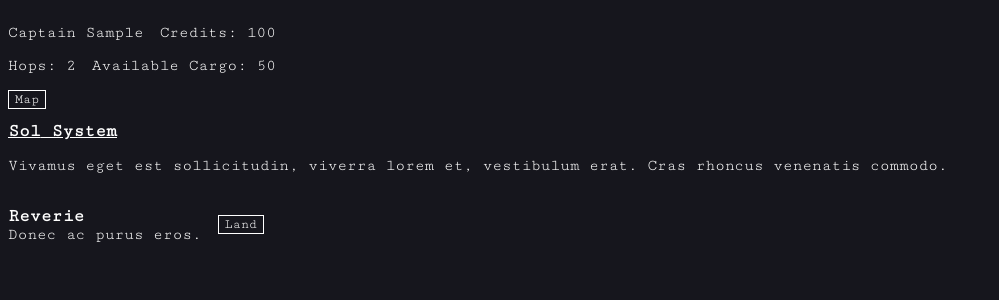
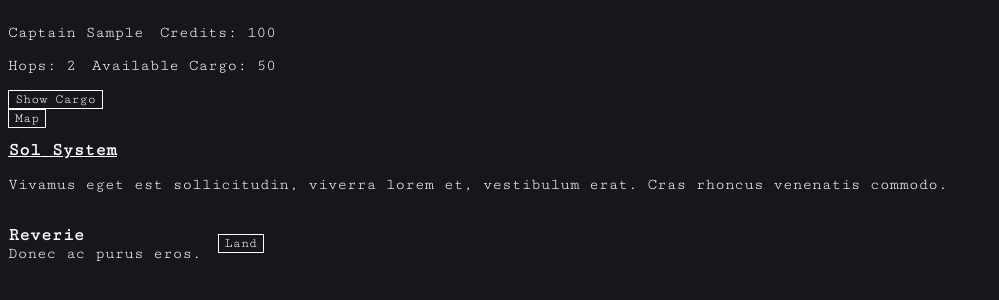
Before and after one commit to markbiek/boring-space-game, a React (Vite) app: page / in a window 1280 px wide. Both pictures are taken after typing "Sample", "Sample" into the empty fields and a click on the button "Start Game". Shown: the top 300 px of the page, without its empty margins (0-999 px from the left). Built offline with nearby package versions, Linux system fonts and the light colour scheme.

Commit message:
Show cargo details in player header

```diff
--- a/src/App.css
+++ b/src/App.css
@@ -95,6 +95,10 @@ input[type=text] {
 	color: var(--danger);
 }
 
+.player-info .cargo-details {
+	width: 75%;
+}
+
 .solar-systems .solar-system {
 	display: block;
 	border: 1px solid var(--white);
--- a/src/components/PlayerHeader.tsx
+++ b/src/components/PlayerHeader.tsx
@@ -1,22 +1,61 @@
+import { useState } from 'react';
+
 import { currentView } from '../store/reducers/view';
 import {
 	playerName,
 	playerCredits,
 	playerHopsRemaining,
 	playerAvailableCargo,
+	playerShip,
 } from '../store/reducers/player';
 import { useAppSelector } from '../store/hooks';
 
 export default function PlayerHeader() {
+	const [showCargo, setShowCargo] = useState(false);
 	const view = useAppSelector(currentView);
 	const player = useAppSelector(playerName);
 	const credits = useAppSelector(playerCredits);
 	const hops = useAppSelector(playerHopsRemaining);
 	const cargoSize = useAppSelector(playerAvailableCargo);
+	const ship = useAppSelector(playerShip);
 
 	if (view === 'start') {
 		return null;
 	}
+
+	const cargoDetails = () => {
+		const { cargo } = ship;
+		const details: {
+			[index: string]: number;
+		} = {};
+
+		for (const cargoItem of cargo) {
+			const {
+				item: { name, weight },
+			} = cargoItem;
+
+			if (!details.hasOwnProperty(name)) {
+				details[name] = 0;
+			}
+
+			details[name] += weight;
+		}
+
+		return (
+			<table className="cargo-details">
+				<tbody>
+					{Object.keys(details).map((key) => {
+						return (
+							<tr key={key}>
+								<td>{key}</td>
+								<td>{details[key]}kg</td>
+							</tr>
+						);
+					})}
+				</tbody>
+			</table>
+		);
+	};
 
 	return (
 		<header className="player-info">
@@ -28,6 +67,14 @@ export default function PlayerHeader() {
 				<li className={`${hops > 0 ? '' : 'low-fuel'}`}>Hops: {hops}</li>
 				<li>Available Cargo: {cargoSize}</li>
 			</ul>
+			<button
+				onClick={(e) => {
+					setShowCargo(!showCargo);
+				}}
+			>
+				{showCargo ? 'Hide Cargo' : 'Show Cargo'}
+			</button>
+			{showCargo && cargoDetails()}
 		</header>
 	);
 }
```
